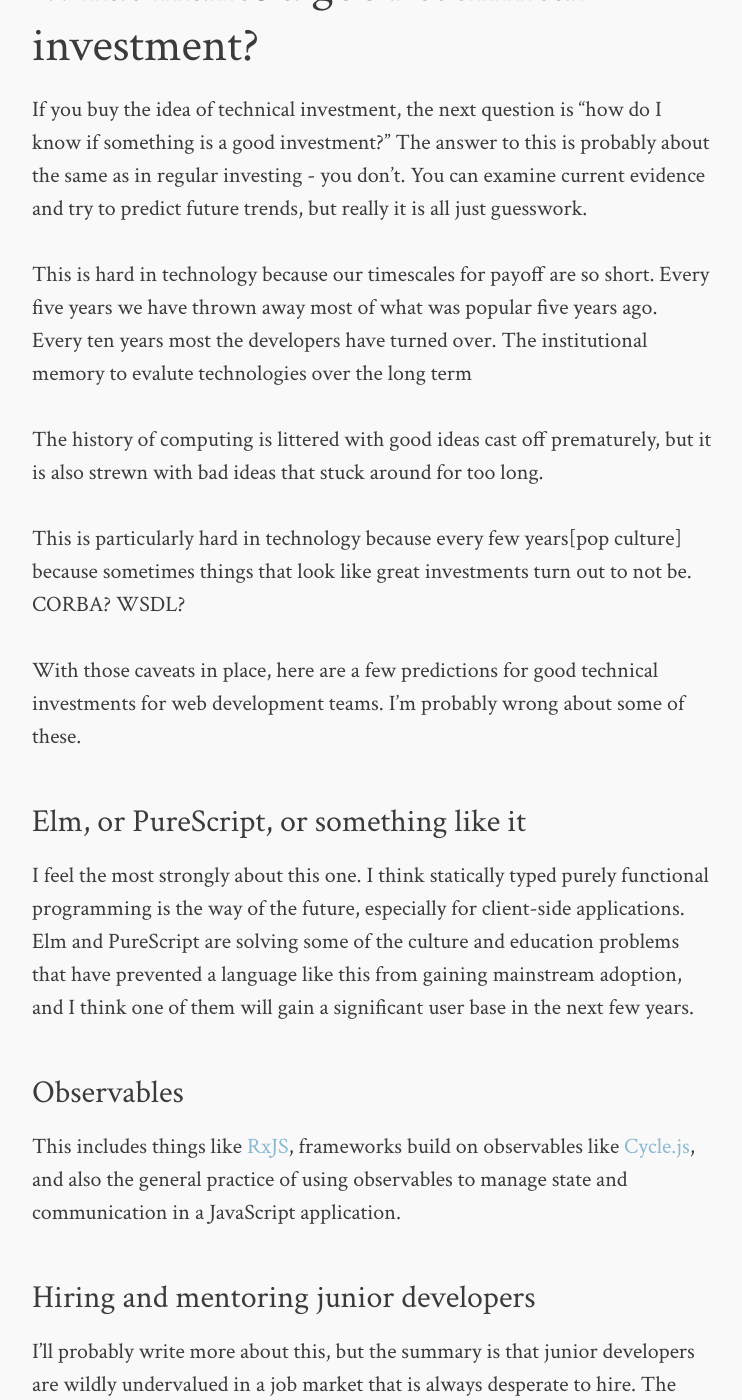
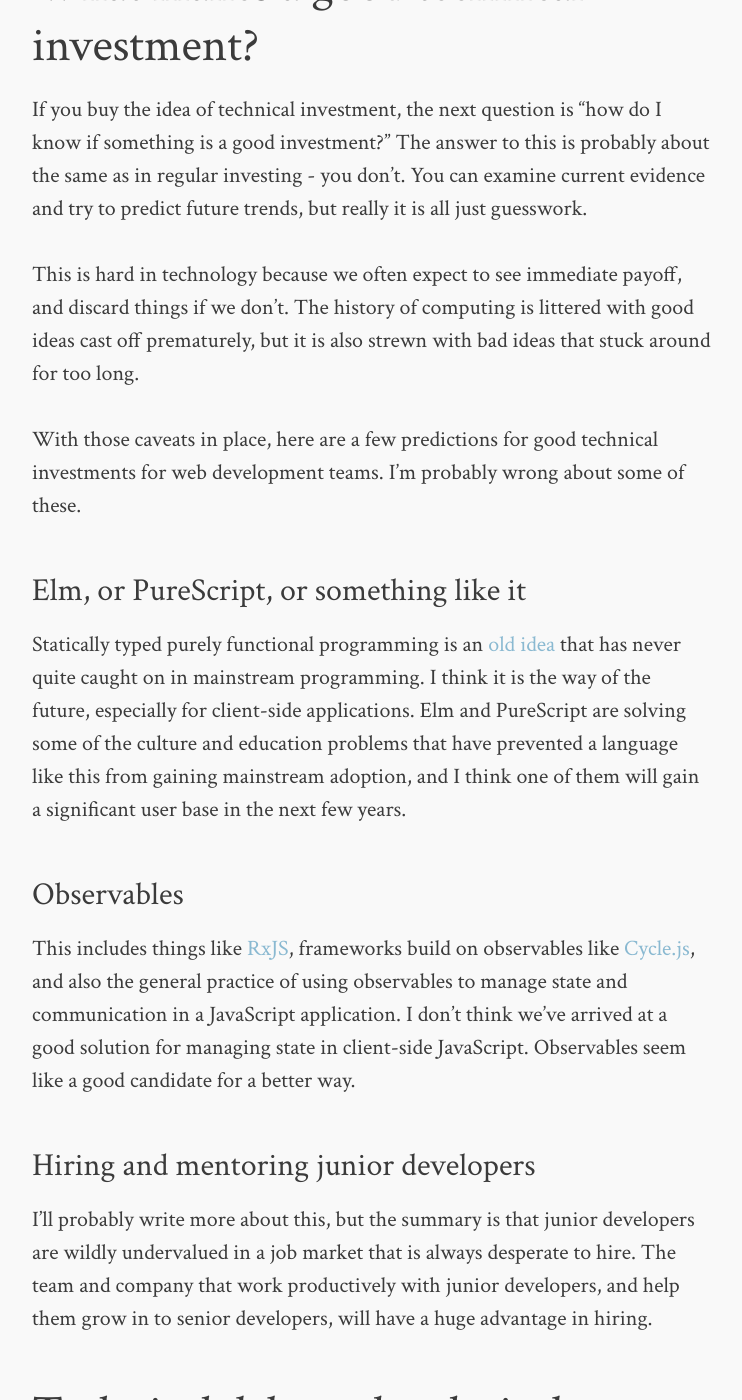
Before and after one commit to jergason/blorg, a Jekyll site: the page built from _posts/2015-12-31-technical-debt-and-technical-investment.md, in a window 1280 px wide and 1400 px high, scrolled down 3169 px. Shown: the whole window, without its empty margins (268-1010 px from the left). Built offline with Jekyll 4.4.1, drawn with Linux system fonts in a browser that asks for light colours; Markdown is read by kramdown in place of the engine named in the settings; comment, search, counter and statistics services are not loaded; some of the changed text lies outside the part shown.

Commit message:
update tech debt post

```diff
--- a/_posts/2015-12-31-technical-debt-and-technical-investment.md
+++ b/_posts/2015-12-31-technical-debt-and-technical-investment.md
@@ -62,36 +61,32 @@
 the same as in regular investing - you don't. You can examine current evidence
 and try to predict future trends, but really it is all just guesswork.
 
-
-This is hard in technology because our timescales for payoff are so short.
-Every five years we have thrown away most of what was popular five years ago.
-Every ten years most the developers have turned over. The institutional memory
-to evalute technologies over the long term
-
-The history of computing is littered with good ideas cast off prematurely, but
-it is also strewn with bad ideas that stuck around for too long.
-
-This is particularly hard in technology because every few years[pop culture] because sometimes things that look like great
-investments turn out to not be. CORBA? WSDL?
+This is hard in technology because we often expect to see immediate payoff, and
+discard things if we don't. The history of computing is littered with good
+ideas cast off prematurely, but it is also strewn with bad ideas that stuck
+around for too long.
 
 With those caveats in place, here are a few predictions for good technical
 investments for web development teams. I'm probably wrong about some of these.
 
 ### Elm, or PureScript, or something like it
 
-I feel the most strongly about this one. I think statically typed purely
-functional programming is the way of the future, especially for client-side
-applications. Elm and PureScript are solving some of the culture and education
-problems that have prevented a language like this from gaining mainstream
-adoption, and I think one of them will gain a significant user base in the
-next few years.
+Statically typed purely functional programming is an
+[old idea](http://haskell.cs.yale.edu/wp-content/uploads/2011/01/cs.pdf)
+that has never quite caught on in mainstream programming. I think it is the way
+of the future, especially for client-side applications. Elm and PureScript are
+solving some of the culture and education problems that have prevented a
+language like this from gaining mainstream adoption, and I think one of them
+will gain a significant user base in the next few years.
 
 ### Observables
 
 This includes things like [RxJS](https://github.com/Reactive-Extensions/RxJS),
 frameworks build on observables like [Cycle.js](http://cycle.js.org/), and also
 the general practice of using observables to manage state and communication in
-a JavaScript application.
+a JavaScript application. I don't think we've arrived at a good solution for
+managing state in client-side JavaScript. Observables seem like a good candidate
+for a better way.
 
 ### Hiring and mentoring junior developers
 
@@ -101,53 +96,21 @@
 grow in to senior developers, will have a huge advantage in hiring.
 
 
-## Things I think aren't good technical investments
+## Technical debt and technical investment
 
-There are a bunch of technologies that I think are full steam ahead on the
-Fair Ship Hype. I'd be wary of investing too heavily in them.
+With technical debt you make a mess and clean up after yourself later. With
+technical investment, you clean up ahead of time so you can work more effectively
+later. Both can be used wisely, and both are necessary to maintain a healthy
+engineering organization and culture.
 
-![animated gif of the hype thrusters activating](/images/hype.gif)
+What do you think of the idea of technical investment? What do you think are
+some good technical investments?
 
-### Microservices
-
-You can't shake a stick without running in to a
-
-
-* containers
-* React.js
-
-http://martinfowler.com/bliki/TechnicalDebt.html
-http://martinfowler.com/bliki/TechnicalDebtQuadrant.html
-
-Part of the decision to take on technical debt or technical investment involves
-future timing. If you have a tight deadline right now, but you know that after
-the deadline you will have some breathing room, that is a good time for
-technical debt. If you have a tight deadline now, and right after that you have
-more tight deadlines, techincal debt will speed you up now but make it hard to
-continue to
-hit your deadlines. It might be better to avoid the shortcut now.
-
-
-
-
-There is a flip-side to the idea of technical debt, which is technical
-investment.
-Getting the right feature done faster means you can release faster, which means
-you can earn money faster, which means you can build a successful product
-faster. Technical debt is often used as a negative thing. It is just a
-tool, like financial debt is a tool. Using debt poorly can bankrupt you, but
-taking a loan that helps you start a business can get you that helps businesses get more cash to
-expand and be profitable.
-
-Debt in business is often used to set the company up for a better outcome in
-the future. You borrow a bunch of money now and use it to expand to a new
-market.  Even though you have to pay it all back with interest, the money you
-borrowed means the business is better off
 
 <a name="fn1">[1]</a>: The earliest reference I can find to the term technical
 debt is from Ward Cunningham in 1992. See
 [http://c2.com/doc/oopsla92.html](http://c2.com/doc/oopsla92.html).
-Interestingly, the idea was articulated while Ward was working on a finacial
+Interestingly, the idea was articulated while Ward was working on a financial
 application. Sometimes we find good metaphors for software in totally unrelated
 domains. <a href="#fn1src">⏎</a>
 
```
Also changed, not shown: other parts of _posts/2015-12-31-technical-debt-and-technical-investment.md (+1 -2 lines).
